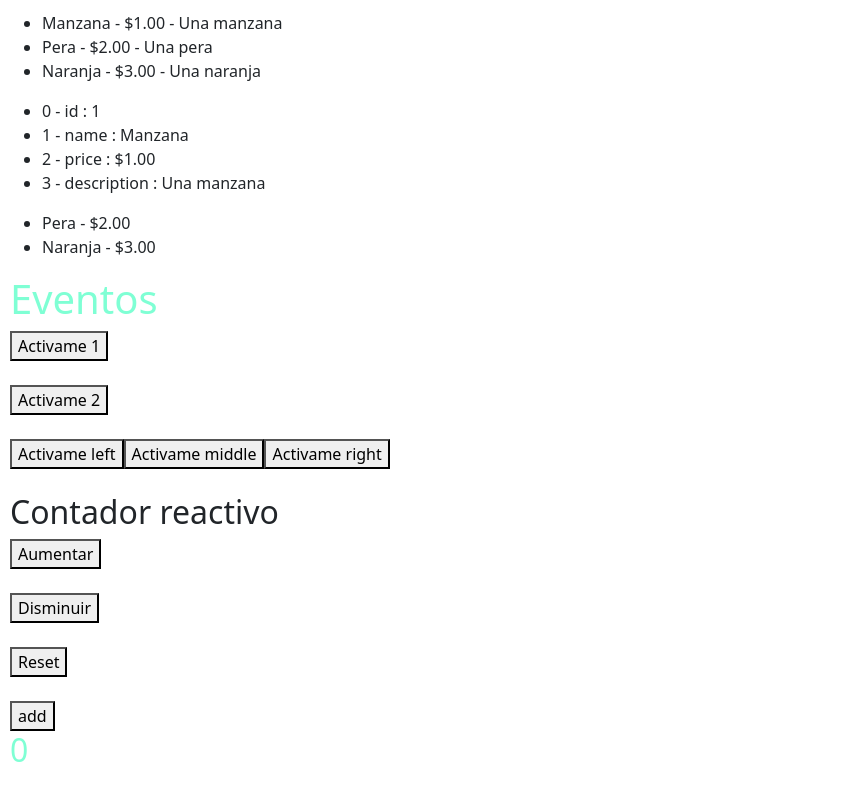
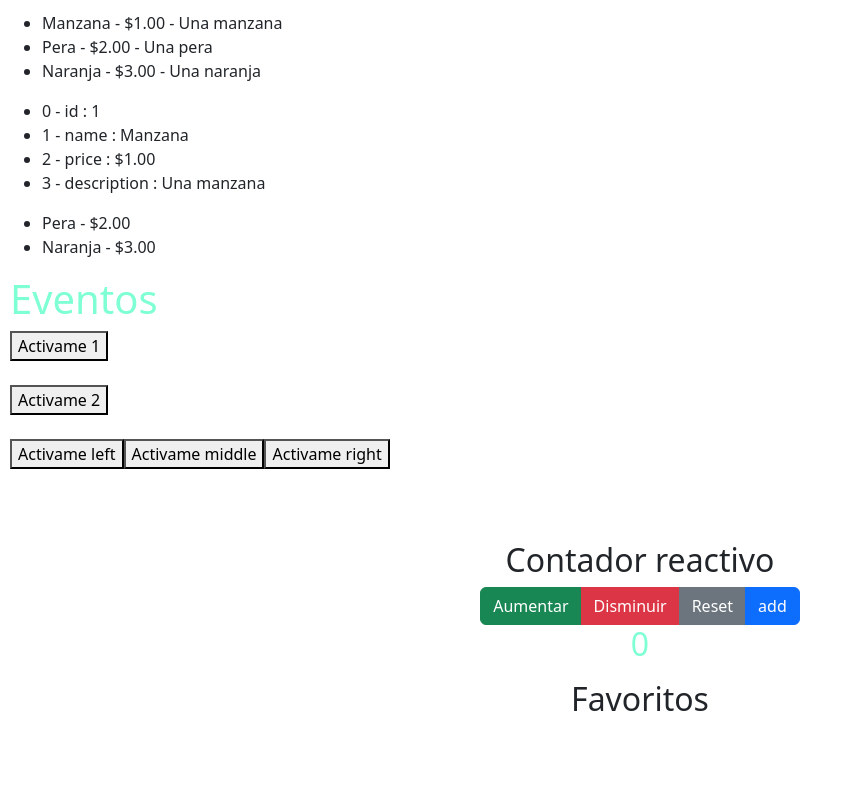
Before and after one commit to Franlop7/Vue, a Vue app in the folder 01-vue/: page / in a window 1280 px wide. Shown: the part 284-1084 px from the top of the page, without its empty margins (0-853 px from the left). After the commit the page ends 1020 px from the top, so only its background shows below. Built offline with nearby package versions, Linux system fonts and the light colour scheme.

Commit message:
add class bootstrap

```diff
--- a/01-vue/src/App.vue
+++ b/01-vue/src/App.vue
@@ -157,25 +157,31 @@ const classCounter = computed(() => {
   <br />
   <br />
   <!-- Variables reactivas, contador -->
+  <div class="container text-center mt-5">
     <h2>Contador reactivo</h2>
-  <button @click="increment">Aumentar</button>
-  <br />
-  <br />
-  <button @click="decrement">Disminuir</button>
-  <br />
-  <br />
-  <button @click="reset">Reset</button>
-  <br />
-  <br />
-  <button @click="add" :disabled="blockBtnAdd">add</button>
+    <div class="btn-group">
+      <button @click="increment" class="btn btn-success">Aumentar</button>
+      <button @click="decrement" class="btn btn-danger">Disminuir</button>
+      <button @click="reset" class="btn btn-secondary">Reset</button>
+      <button @click="add" :disabled="blockBtnAdd" class="btn btn-primary">
+        add
+      </button>
+    </div>
     <h2 :class="classCounter">
       {{ counter }}
     </h2>
-  <br />
     <!-- {{ arrayFavorite }} -->
-  <ul>
-    <li v-for="(num, index) in arrayFavorite" :key="index">{{ num }}</li>
+    <h2 class="mt-3">Favoritos</h2>
+    <ul class="list-group">
+      <li
+        class="list-group-item"
+        v-for="(num, index) in arrayFavorite"
+        :key="index"
+      >
+        {{ num }}
+      </li>
     </ul>
+  </div>
 </template>
 
 <style>
@@ -193,6 +199,6 @@ h1 {
 }
 
 body {
-  padding: 10px
+  padding: 10px;
 }
 </style>
```
Lines whose indentation alone changed are shown as unchanged.
